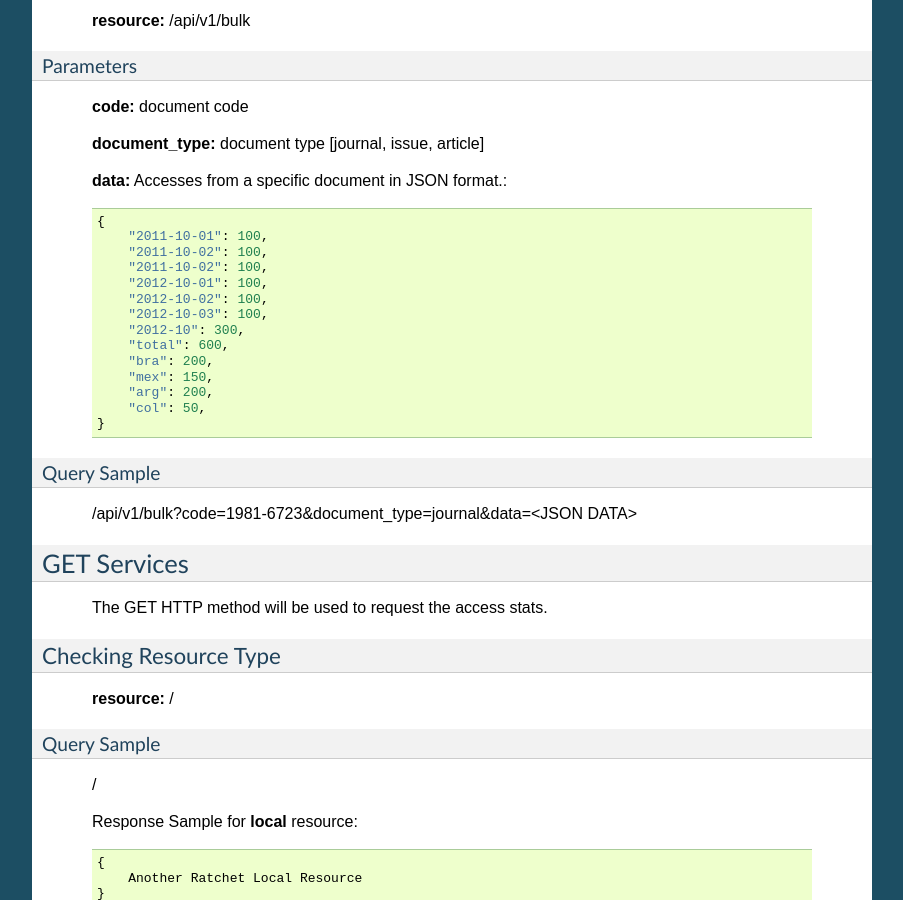
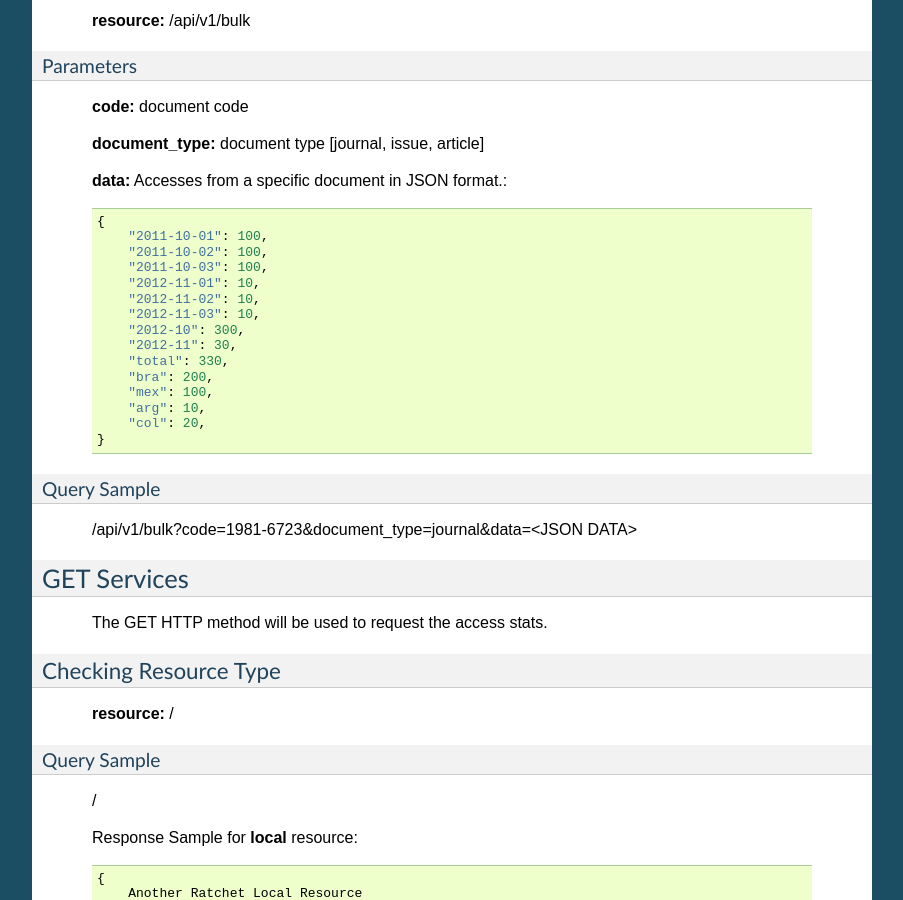
Before and after one commit to scieloorg/ratchet, a Sphinx documentation site: the page built from docs/api.rst, in a window 1280 px wide and 900 px high, scrolled down 1754 px. Shown: the whole window, without its empty margins (198-1101 px from the left). Built offline with Sphinx 7.4.7, drawn with Linux system fonts in a browser that asks for light colours.

Commit message:
bulk api doc

```diff
--- a/docs/api.rst
+++ b/docs/api.rst
@@ -113,16 +113,17 @@ Parameters
         {
             "2011-10-01": 100,
             "2011-10-02": 100,
-            "2011-10-02": 100,
-            "2012-10-01": 100,
-            "2012-10-02": 100,
-            "2012-10-03": 100,
+            "2011-10-03": 100,
+            "2012-11-01": 10,
+            "2012-11-02": 10,
+            "2012-11-03": 10,
             "2012-10": 300,
-            "total": 600,
+            "2012-11": 30,
+            "total": 330,
             "bra": 200,
-            "mex": 150,
-            "arg": 200,
-            "col": 50,
+            "mex": 100,
+            "arg": 10,
+            "col": 20,
         }
 
 Query Sample
```
